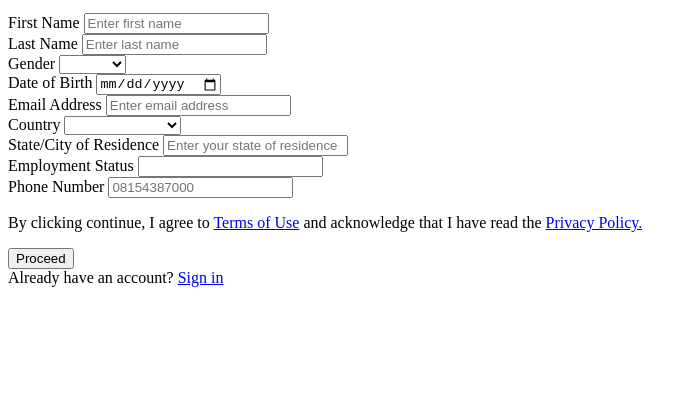
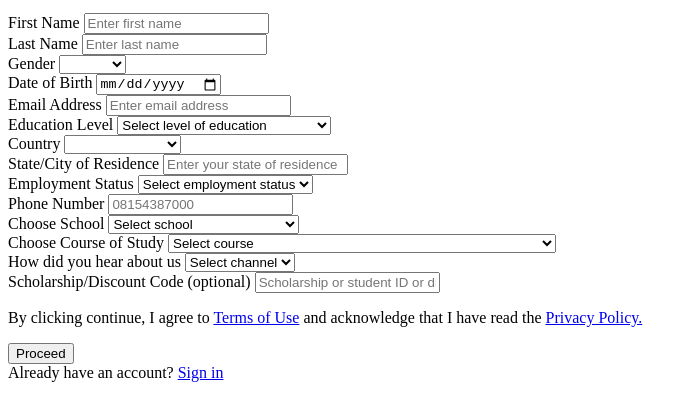
Before and after one commit to starkx1900/altschool-assignments, a plain HTML site: page index.html in a window 1280 px wide. Shown: the part 170-590 px from the top of the page, without its empty margins (0-698 px from the left). Drawn offline with Linux system fonts and the light colour scheme.

Commit message:
update form fields

```diff
--- a/index.html
+++ b/index.html
@@ -56,6 +56,24 @@
             placeholder="Enter email address"
           />
         </div>
+
+        <div>
+          <label for="education">Education Level</label>
+          <select name="education" id="education">
+            <option value="" selected disabled>
+              Select level of education
+            </option>
+            <option value="bsc">Bsc</option>
+            <option value="msc">Msc</option>
+            <option value="diploma">Diploma</option>
+            <option value="phd">Doctorate (Phd)</option>
+            <option value="highschool">High School / Secondary School</option>
+            <option value="undergrad">Undergraduate</option>
+            <option value="middleschool">Junior / Middle School</option>
+            <option value="postgrad">Post Graduate</option>
+          </select>
+        </div>
+
         <div>
           <label for="country">Country</label>
           <select name="country" id="country">
@@ -80,11 +98,63 @@
         </div>
         <div>
           <label for="employment">Employment Status</label>
-          <input type="text" id="employment" name="employment" />
+          <select name="employment" id="employment">
+            <option value="" selected disabled>Select employment status</option>
+            <option value="employed">employed</option>
+            <option value="unemployed">unemployed</option>
+            <option value="self-employed">self-employed</option>
+          </select>
         </div>
         <div>
           <label for="phone">Phone Number</label>
           <input type="tel" id="phone" name="phone" placeholder="08154387000" />
+        </div>
+
+        <div>
+          <label for="school">Choose School</label>
+          <select name="school" id="school">
+            <option value="" selected disabled>Select school</option>
+            <option value="economy">School of Creative Economy</option>
+            <option value="business">School of Business</option>
+          </select>
+        </div>
+
+        <div>
+          <label for="course">Choose Course of Study</label>
+          <select name="course" id="course">
+            <option value="" selected disabled>Select course</option>
+            <option value="music">
+              Navigating the Music Business in Africa: Afrobeats case study
+            </option>
+            <option value="selling">
+              High-Impact Selling: From Prospecting to Closing
+            </option>
+          </select>
+        </div>
+
+        <div>
+          <label for="channel">How did you hear about us</label>
+          <select name="channel" id="channel">
+            <option value="" selected disabled>Select channel</option>
+            <option value="twitter">Twitter</option>
+            <option value="facebook">Facebook</option>
+            <option value="linkedin">Linkedin</option>
+            <option value="youtube">Youtube</option>
+            <option value="friend">Friend</option>
+            <option value="whatsapp">Whatsapp</option>
+            <option value="instagram">Instagram</option>
+            <option value="billboard">Billboard</option>
+          </select>
+        </div>
+
+        <div>
+          <label for="state">Scholarship/Discount Code (optional)</label>
+          <input
+            type="text"
+            id="discount"
+            name="discount"
+            placeholder="Scholarship or student ID or discount codes"
+          />
         </div>
 
         <p>
```
